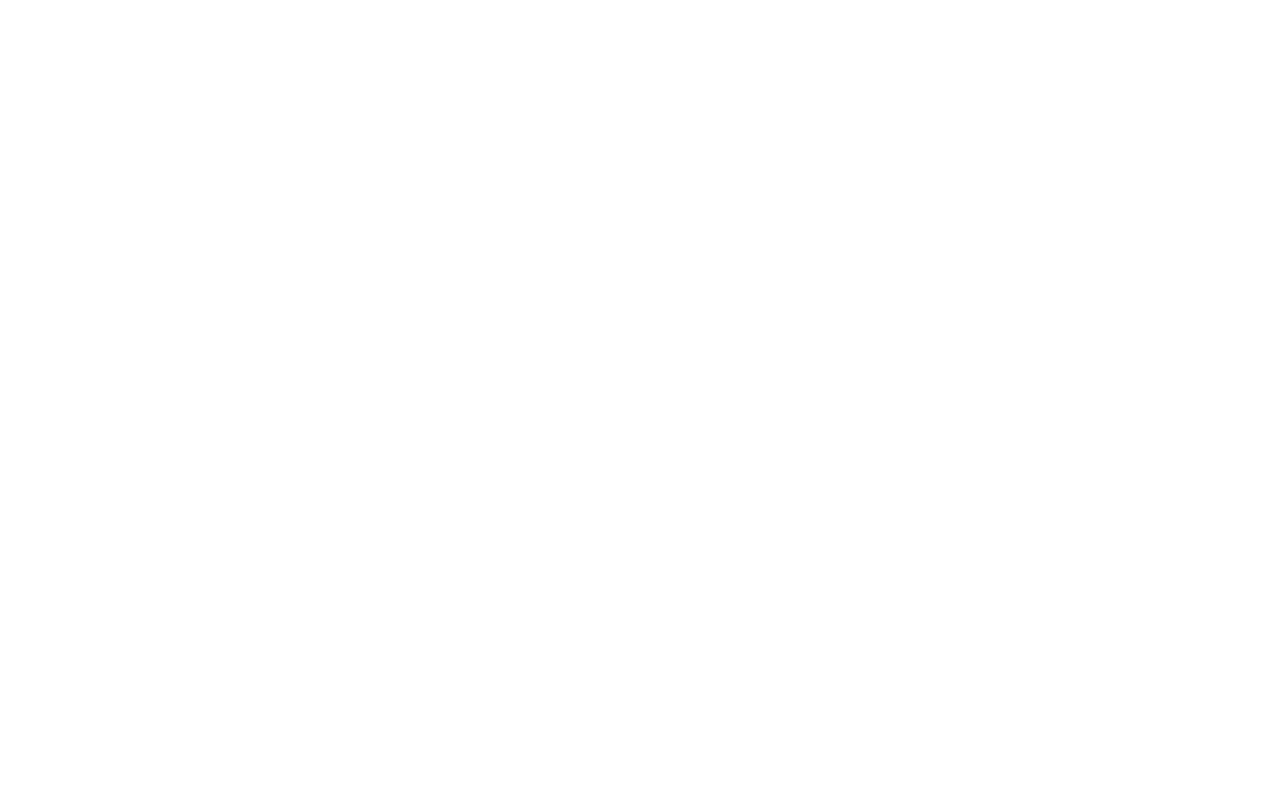
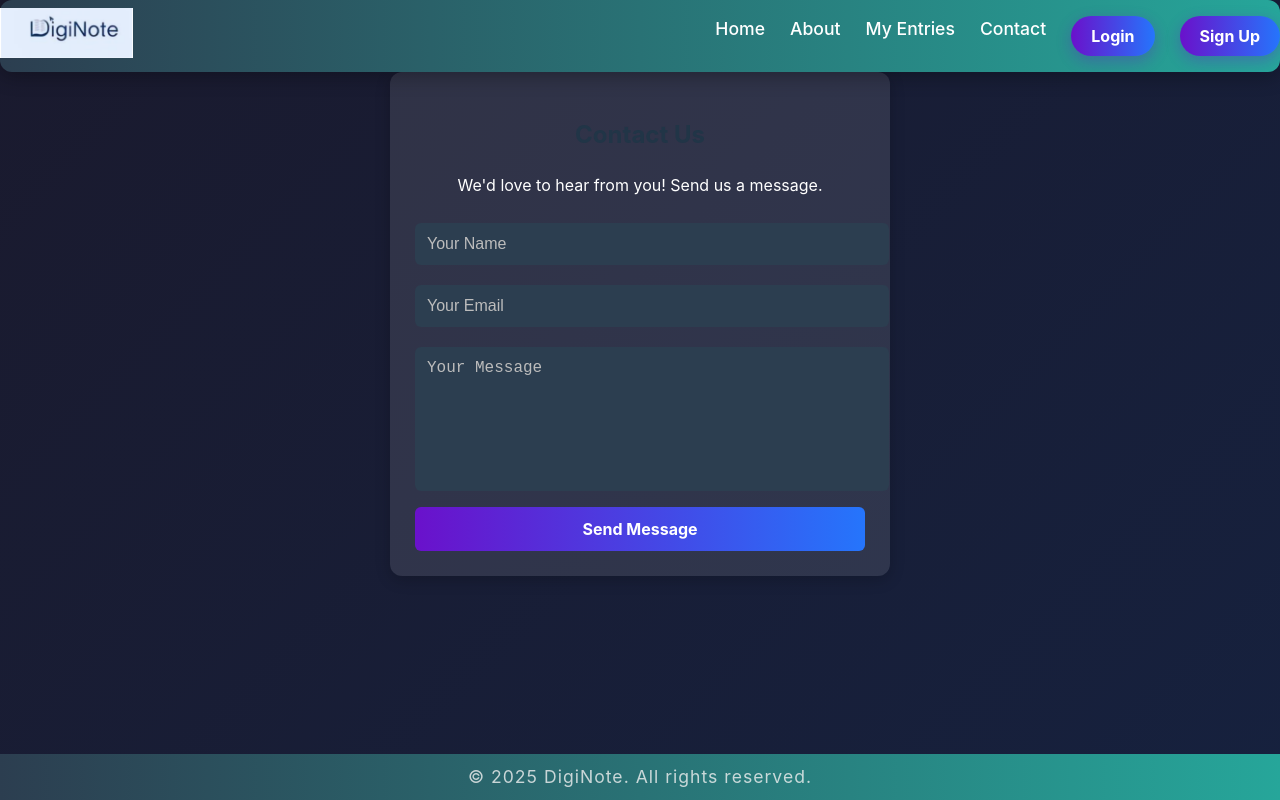
Before and after one commit to Deepa131/Web_Frontend, a React (Vite) app: page /contact in a window 1280 px wide. Before the commit this address had no page. Built offline with nearby package versions, Linux system fonts and the light colour scheme; the HTML template or start-up script is replaced by a standard one.

Commit message:
contact page added

```diff
--- a/src/App.jsx
+++ b/src/App.jsx
@@ -7,6 +7,7 @@
 import MyEntries from './components/private/MyEntries';
 import About from './components/private/About';
 import TrackMoods from './components/private/TrackMoods';
+import Contact from './components/private/Contact';
 
 function App() {
   return (
@@ -20,6 +21,7 @@
         <Route path="/my-entries" element={<MyEntries />} />
         <Route path="/about" element={<About />} />
         <Route path="/track-moods" element={<TrackMoods />} />
+        <Route path="/contact" element={<Contact />} />
       </Routes>
     </Router>
   );
--- /dev/null
+++ b/src/components/private/Contact.jsx
@@ -0,0 +1,74 @@
+import React, { useState } from "react";
+import "../../styles/Contact.css";
+import Navbar from "../Navbar";
+import Footer from "../Footer";
+
+const Contact = () => {
+  const [formData, setFormData] = useState({
+    name: "",
+    email: "",
+    message: "",
+  });
+
+  const [submitted, setSubmitted] = useState(false);
+
+  const handleChange = (e) => {
+    const { name, value } = e.target;
+    setFormData({ ...formData, [name]: value });
+  };
+
+  const handleSubmit = (e) => {
+    e.preventDefault();
+    console.log("Form submitted:", formData);
+    setSubmitted(true);
+    setFormData({ name: "", email: "", message: "" });
+  };
+
+  return (
+    <div className="contact-container">
+        <Navbar />
+      <div className="contact-box">
+        <h2>Contact Us</h2>
+        <p>We'd love to hear from you! Send us a message.</p>
+        {submitted && (
+          <p className="success-message">Your message has been sent successfully!</p>
+        )}
+        <form onSubmit={handleSubmit} className="contact-form">
+          <div className="form-group">
+            <input
+              type="text"
+              name="name"
+              placeholder="Your Name"
+              value={formData.name}
+              onChange={handleChange}
+              required
+            />
+          </div>
+          <div className="form-group">
+            <input
+              type="email"
+              name="email"
+              placeholder="Your Email"
+              value={formData.email}
+              onChange={handleChange}
+              required
+            />
+          </div>
+          <div className="form-group">
+            <textarea
+              name="message"
+              placeholder="Your Message"
+              value={formData.message}
+              onChange={handleChange}
+              required
+            />
+          </div>
+          <button type="submit" className="btn">Send Message</button>
+        </form>
+      </div>
+      <Footer />
+    </div>
+  );
+};
+
+export default Contact;
--- /dev/null
+++ b/src/styles/Contact.css
@@ -0,0 +1,183 @@
+/* NAVBAR DESIGN */
+.navbar {
+    margin: 0;
+    padding: 0;
+    width: 100%;
+    background: linear-gradient(to right, #2c3e50, #26a69a);
+    display: flex;
+    justify-content: space-between;
+    align-items: center;
+    border-radius: 12px;
+    backdrop-filter: blur(10px);
+    box-shadow: 0 4px 20px rgba(0, 0, 0, 0.3);
+    transition: all 0.3s ease-in-out;
+    position: sticky;
+    top: 0;
+    z-index: 100;
+}
+
+/* Navbar on Scroll */
+.navbar.scrolled {
+    background: rgba(15, 15, 30, 0.9);
+    box-shadow: 0 4px 20px rgba(247, 164, 0, 0.3);
+}
+
+/* Logo */
+.navbar .logo img {
+    max-height: 50px;
+    transition: transform 0.3s ease-in-out;
+}
+
+.navbar .logo img:hover {
+    transform: scale(1.08);
+}
+
+/* Nav Links */
+.nav-links {
+    list-style: none;
+    display: flex;
+    gap: 25px;
+}
+
+.nav-links a {
+    color: #fff;
+    text-decoration: none;
+    font-size: 1.1rem;
+    font-weight: 500;
+    transition: color 0.3s ease-in-out;
+    position: relative;
+}
+
+/* Smooth Underline Animation */
+.nav-links a::after {
+    content: "";
+    display: block;
+    width: 0;
+    height: 3px;
+    background: linear-gradient(to right, #f7a400, #ff6b6b);
+    transition: width 0.3s;
+    margin-top: 4px;
+}
+
+.nav-links a:hover::after {
+    width: 100%;
+}
+
+.nav-links a:hover {
+    color: #f7a400;
+}
+
+/* Navbar Button */
+.nav-links .btn {
+    background: linear-gradient(to right, #6a11cb, #2575fc);
+    color: white;
+    padding: 10px 20px;
+    border-radius: 25px;
+    font-size: 1rem;
+    font-weight: bold;
+    border: none;
+    cursor: pointer;
+    box-shadow: 0 5px 15px rgba(106, 17, 203, 0.3);
+    transition: all 0.3s ease-in-out;
+}
+
+.nav-links .btn:hover {
+    transform: scale(1.05);
+    background: linear-gradient(to right, #2575fc, #6a11cb);
+    box-shadow: 0 8px 20px rgba(106, 17, 203, 0.5);
+}
+
+/* CONTACT PAGE DESIGN */
+.contact-container {
+    flex: 1;
+    display: flex;
+    flex-direction: column;
+    justify-content: center;
+    align-items: center;
+    width: 100vw;
+    min-height: 100vh;
+    background: linear-gradient(135deg, #1a1a2e, #16213e);
+}
+
+/* Contact Form Box */
+.contact-box {
+  background: rgba(255, 255, 255, 0.1);
+    padding: 25px;
+    border-radius: 12px;
+    width: 90%;
+    max-width: 450px;
+    text-align: center;
+    box-shadow: 0px 4px 15px rgba(0, 0, 0, 0.2);
+}
+
+/* Input Fields */
+.contact-box input,
+.contact-box textarea {
+    width: 100%;
+    padding: 12px;
+    margin: 10px 0;
+    border: none;
+    border-radius: 6px;
+    background: #2c3e50;
+    color: #ffffff;
+    font-size: 1rem;
+    outline: none;
+}
+
+.contact-box textarea {
+    height: 120px;
+}
+
+/* Send Button */
+.contact-box button {
+    background: linear-gradient(to right, #6a11cb, #2575fc);
+    color: white;
+    padding: 12px;
+    border-radius: 6px;
+    font-size: 1rem;
+    font-weight: bold;
+    border: none;
+    cursor: pointer;
+    width: 100%;
+    transition: all 0.3s ease-in-out;
+}
+
+.contact-box button:hover {
+    transform: scale(1.05);
+    background: linear-gradient(to right, #2575fc, #6a11cb);
+}
+
+/* FOOTER DESIGN */
+.footer {
+    margin-top: auto; /* Pushes footer to the bottom */
+    width: 100%;
+    text-align: center;
+    padding: 10px;
+    background: linear-gradient(to right, #2c3e50, #26a69a);
+    color: #ffffff;
+    font-size: 1rem;
+}
+
+/* Footer Text */
+.footer p {
+    margin: 0;
+    font-size: 1.1rem;
+    letter-spacing: 1px;
+    color: #f1f1f1;
+    opacity: 0.8;
+}
+
+/* RESPONSIVE DESIGN */
+@media (max-width: 768px) {
+    .navbar {
+        padding: 12px 20px;
+    }
+
+    .footer {
+        font-size: 0.9rem;
+    }
+
+    .contact-box {
+        width: 95%;
+    }
+}
```
